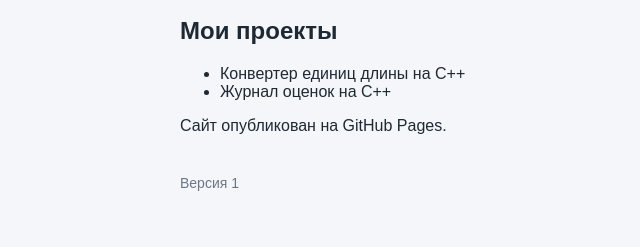
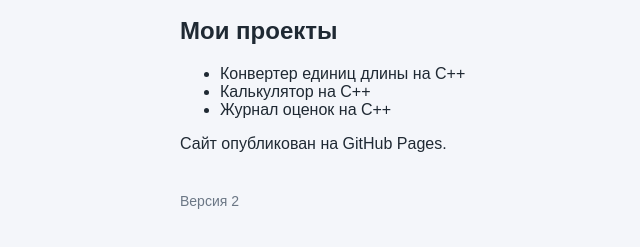
Before and after one commit to moiseyugrin/portfolio, a plain HTML site: page index.html in a window 1280 px wide. Shown: the part 123-370 px from the top of the page, without its empty margins (60-700 px from the left). Drawn offline with Linux system fonts and the light colour scheme.

Commit message:
Версия 2 главной страницы

```diff
--- a/index.html
+++ b/index.html
@@ -18,10 +18,11 @@
         <h2>Мои проекты</h2>
         <ul>
             <li>Конвертер единиц длины на C++</li>
+            <li>Калькулятор на C++</li>
             <li>Журнал оценок на C++</li>
         </ul>
         <p>Сайт опубликован на GitHub Pages.</p>
     </main>
-    <footer>Версия 1</footer>
+    <footer>Версия 2</footer>
 </body>
 </html>
```
